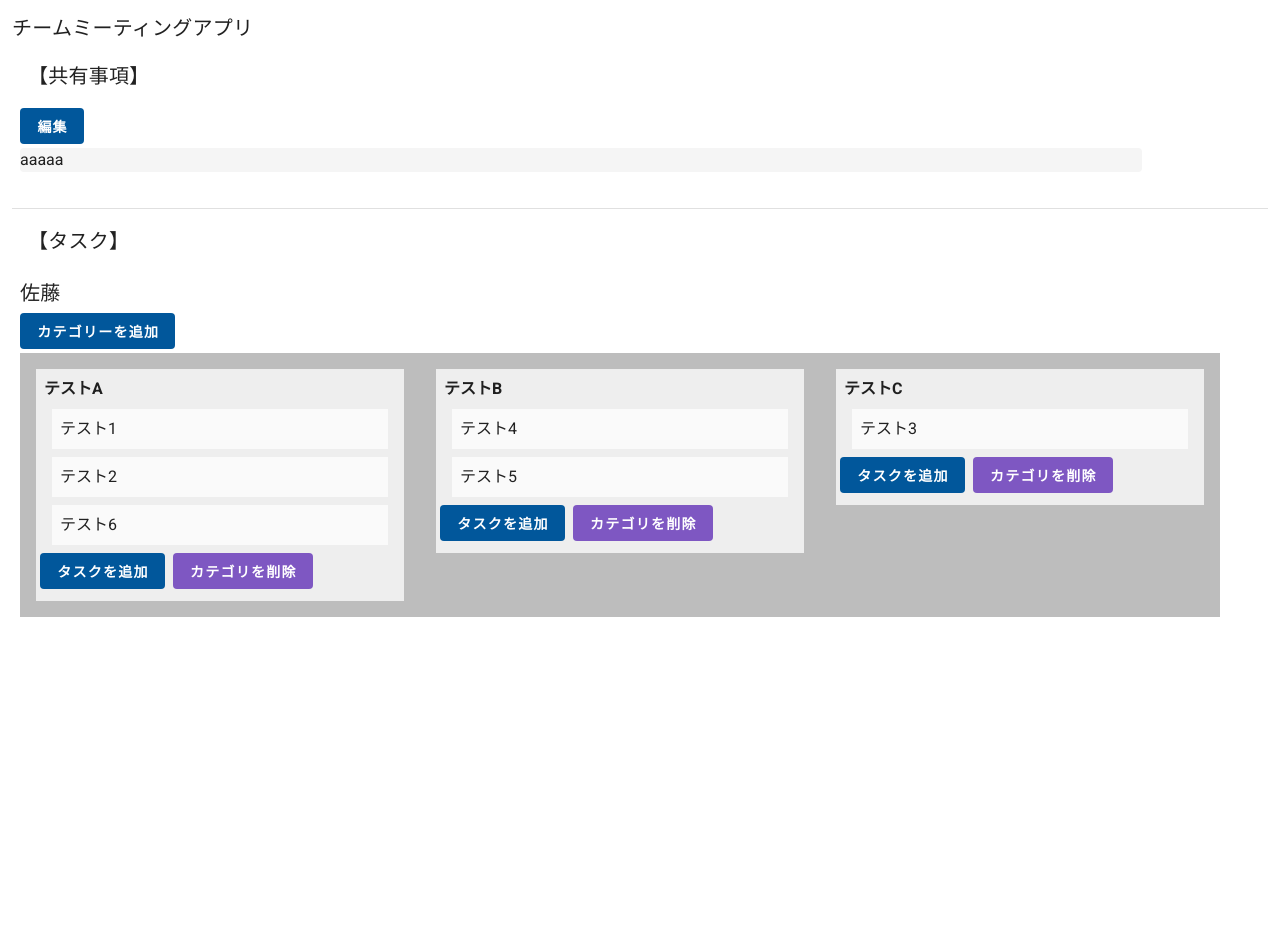
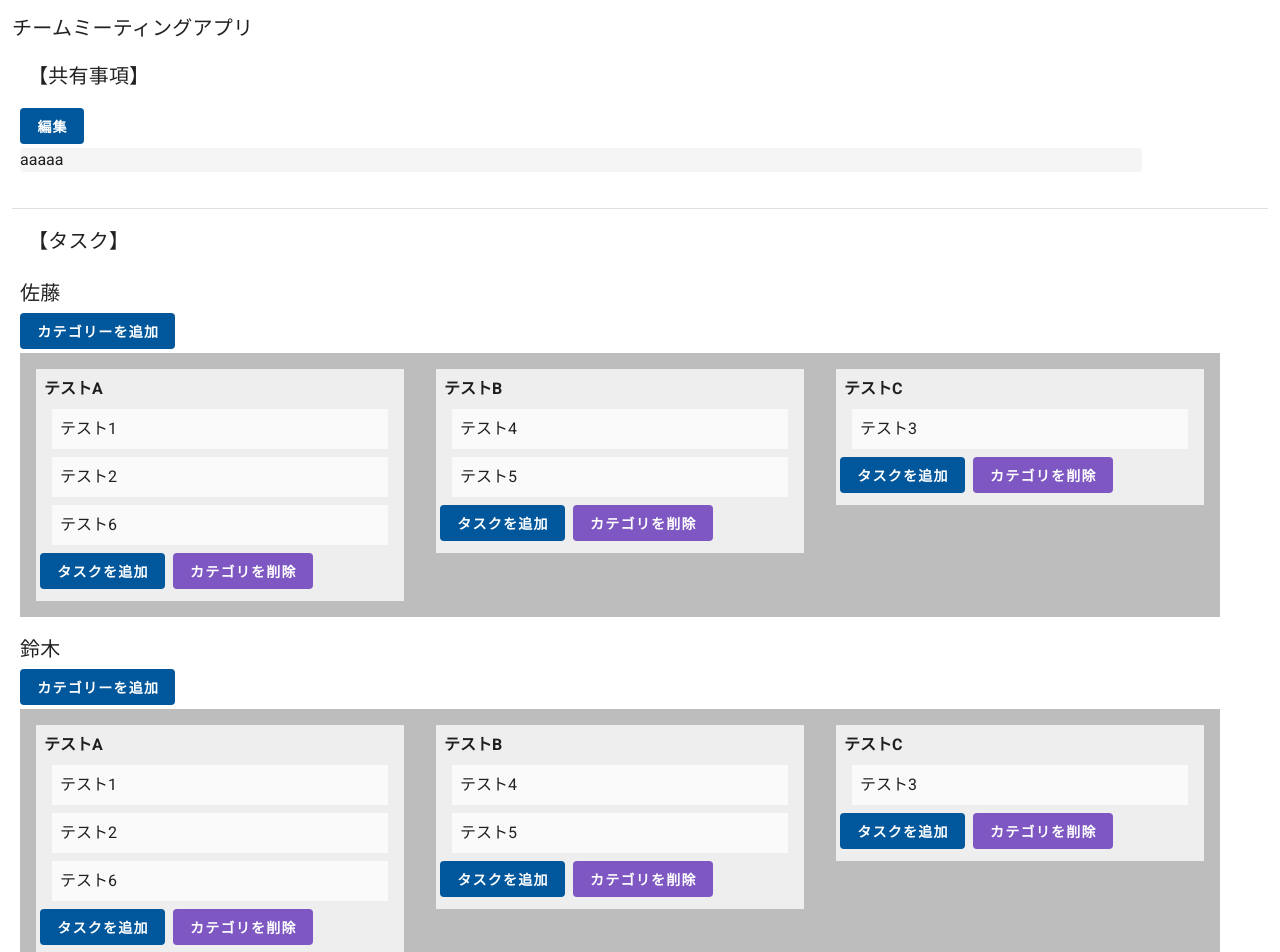
Before and after one commit to YasuhiroOsajima/nuxt-k-vuetify, a Nuxt app: page / in a window 1280 px wide. Shown: the top 952 px of the page. Before the commit the page ends 808 px from the top, so only its background shows below. Built offline with nearby package versions, Linux system fonts and the light colour scheme.

Commit message:
add multiple kanban

```diff
--- a/components/kanban/Kanban.vue
+++ b/components/kanban/Kanban.vue
@@ -126,15 +126,13 @@
 </template>
 
 <script lang="ts">
-import Vue from 'vue'
+import Vue, { PropType } from 'vue'
 import CategoryNameUpdate from '~/components/kanban/CategoryNameUpdate.vue'
 import TaskAdd from '~/components/kanban/TaskAdd.vue'
 import TaskModal from '~/components/kanban/TaskModal.vue'
-import categoriesProvider from '~/dataprovider/categories'
-import tasksProvider from '~/dataprovider/tasks'
 import Category from '~/types/Category'
 import Task from '~/types/Task'
-import { stringify, v4 as uuidv4 } from 'uuid'
+import { v4 as uuidv4 } from 'uuid'
 
 interface CategoryDisplay {
   id: string
@@ -148,9 +146,22 @@ export default Vue.extend({
     TaskAdd,
     TaskModal,
   },
+  props: {
+    user: {
+      type: String,
+      required: true,
+    },
+    categoriesData: {
+      type: Array as PropType<Category[]>,
+      required: true,
+    },
+    tasksData: {
+      type: Array as PropType<Task[]>,
+      required: true,
+    },
+  },
   data() {
     return {
-      user: '佐藤',
       task: {} as Task,
       category: {} as Category,
       type: '',
@@ -167,8 +178,8 @@ export default Vue.extend({
     }
   },
   created() {
-    this.categories = categoriesProvider.categories
-    this.tasks = tasksProvider.tasks
+    this.categories = this.categoriesData
+    this.tasks = this.tasksData
   },
   computed: {
     displayCategories() {
--- /dev/null
+++ b/dataprovider/categories2.ts
@@ -0,0 +1,19 @@
+export default {
+  categories: [
+    {
+      id: '465da8de-572c-4a7b-844c-facacc0666311',
+      name: 'テストA',
+      collapsed: false,
+    },
+    {
+      id: '465da8de-572c-4a7b-844c-facacc0666312',
+      name: 'テストB',
+      collapsed: false,
+    },
+    {
+      id: '465da8de-572c-4a7b-844c-facacc0666313',
+      name: 'テストC',
+      collapsed: false,
+    },
+  ],
+}
--- /dev/null
+++ b/dataprovider/kanban.ts
@@ -0,0 +1,21 @@
+import categoriesProvider1 from '~/dataprovider/categories1'
+import tasksProvider1 from '~/dataprovider/tasks1'
+import categoriesProvider2 from '~/dataprovider/categories2'
+import tasksProvider2 from '~/dataprovider/tasks2'
+
+export default {
+  kanban: [
+    {
+      id: '027e4a0c-dc08-409f-b50b-d6148927a732',
+      user: '佐藤',
+      categories: categoriesProvider1.categories,
+      tasks: tasksProvider1.tasks,
+    },
+    {
+      id: 'a0442a9a-e252-4bc9-bdcb-6c45b8ebd2eb',
+      user: '鈴木',
+      categories: categoriesProvider2.categories,
+      tasks: tasksProvider2.tasks,
+    },
+  ],
+}
--- /dev/null
+++ b/dataprovider/tasks2.ts
@@ -0,0 +1,58 @@
+export default {
+  tasks: [
+    {
+      id: '34c4cc86-79d3-4a29-9607-349991631161',
+      category_id: '465da8de-572c-4a7b-844c-facacc0666311',
+      name: 'テスト1',
+      start_date: '2020-12-18',
+      end_date: '2020-12-20',
+      incharge_user: '鈴木',
+      percentage: 100,
+    },
+    {
+      id: '34c4cc86-79d3-4a29-9607-349991631162',
+      category_id: '465da8de-572c-4a7b-844c-facacc0666311',
+      name: 'テスト2',
+      start_date: '2020-12-19',
+      end_date: '2020-12-23',
+      incharge_user: '佐藤',
+      percentage: 90,
+    },
+    {
+      id: '34c4cc86-79d3-4a29-9607-349991631163',
+      category_id: '465da8de-572c-4a7b-844c-facacc0666313',
+      name: 'テスト3',
+      start_date: '2020-12-19',
+      end_date: '2020-12-21',
+      incharge_user: '鈴木',
+      percentage: 40,
+    },
+    {
+      id: '34c4cc86-79d3-4a29-9607-349991631164',
+      category_id: '465da8de-572c-4a7b-844c-facacc0666312',
+      name: 'テスト4',
+      start_date: '2020-12-21',
+      end_date: '2020-12-30',
+      incharge_user: '山下',
+      percentage: 60,
+    },
+    {
+      id: '34c4cc86-79d3-4a29-9607-349991631165',
+      category_id: '465da8de-572c-4a7b-844c-facacc0666312',
+      name: 'テスト5',
+      start_date: '2020-12-20',
+      end_date: '2020-12-22',
+      incharge_user: '佐藤',
+      percentage: 5,
+    },
+    {
+      id: '34c4cc86-79d3-4a29-9607-349991631166',
+      category_id: '465da8de-572c-4a7b-844c-facacc0666311',
+      name: 'テスト6',
+      start_date: '2020-12-28',
+      end_date: '2020-12-08',
+      incharge_user: '佐藤',
+      percentage: 0,
+    },
+  ],
+}
--- a/pages/index.vue
+++ b/pages/index.vue
@@ -20,8 +20,18 @@
         <v-col>
           <v-card flat>
             <v-card-title> 【タスク】 </v-card-title>
-            <div class="ml-2">
-              <Kanban></Kanban>
+            <div
+              class="ml-2"
+              v-for="(kanban, index) in kanban_list"
+              :key="index"
+              style="min-width: 400px"
+            >
+              <Kanban
+              class="mb-4"
+                :user="kanban.user"
+                :categoriesData="kanban.categories"
+                :tasksData="kanban.tasks"
+              ></Kanban>
             </div>
           </v-card>
         </v-col>
@@ -34,12 +44,22 @@
 import Vue from 'vue'
 import Kanban from '~/components/kanban/Kanban.vue'
 import Editor from '~/components/editor/Editor.vue'
+import KanbanType from '~/types/Kanban'
+import kanbanProvider from '~/dataprovider/kanban'
 
 export default Vue.extend({
   components: {
     Kanban,
     Editor,
   },
+  data() {
+    return {
+      kanban_list: [] as KanbanType[],
+    }
+  },
+  created() {
+    this.kanban_list = kanbanProvider.kanban
+  },
 })
 </script>
 
```
Also changed, not shown: types/Kanban.d.ts (added, +9 -0 lines), dataprovider/categories1.ts (renamed from dataprovider/categories.ts), dataprovider/tasks1.ts (renamed from dataprovider/tasks.ts).
